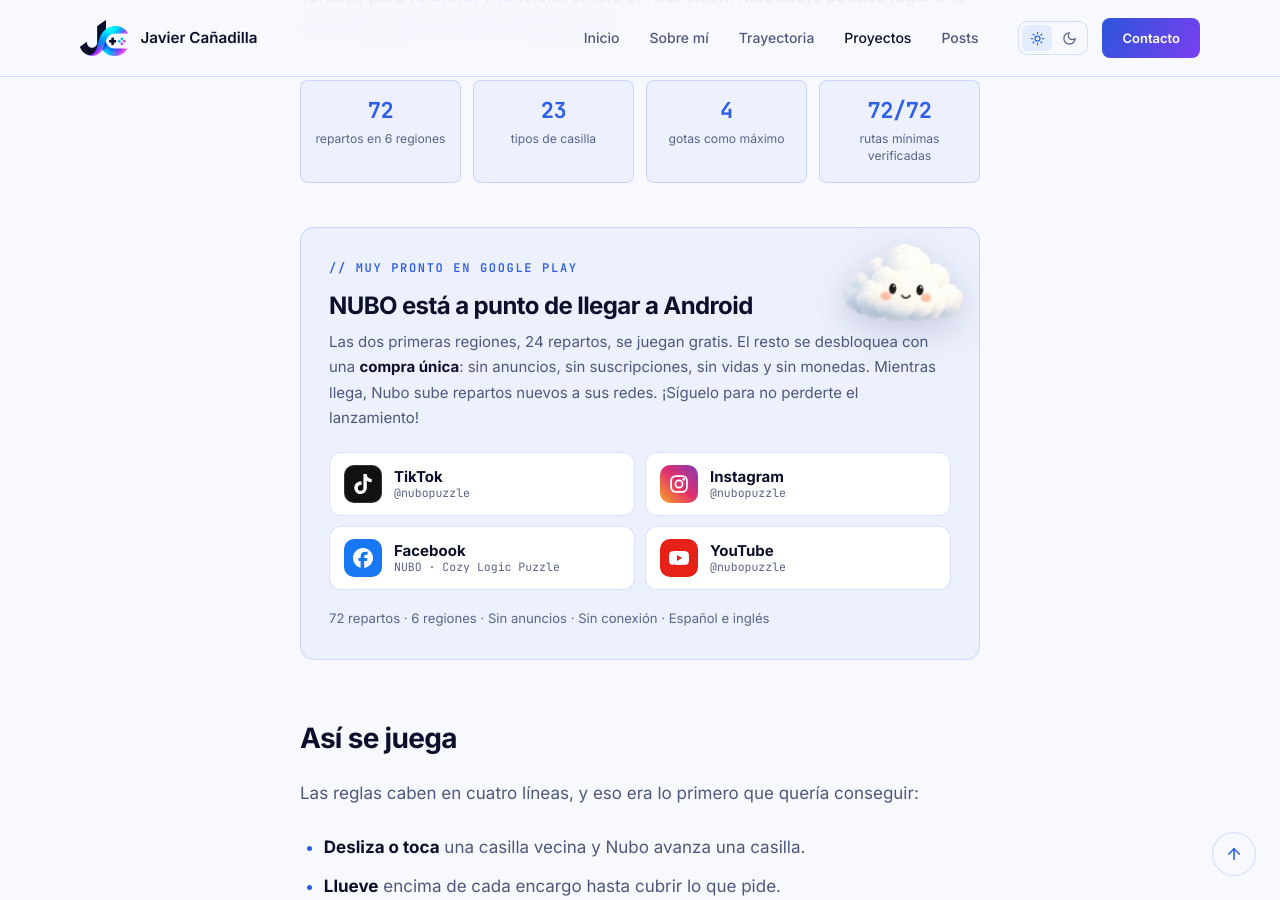
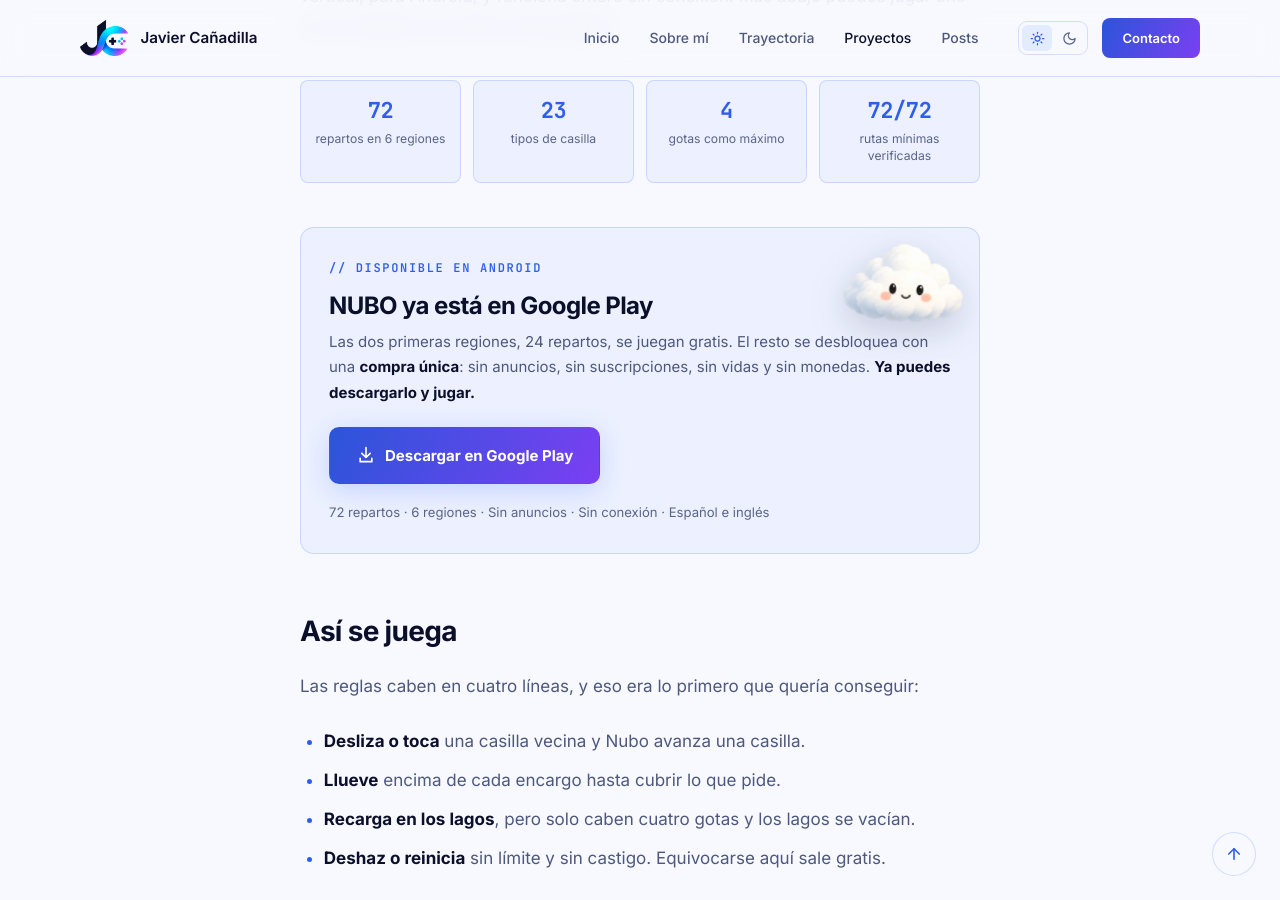
Before and after one commit to jcanadilla/jcanadilla.github.io, a Jekyll site: the page built from _projects/6-nubo.md, in a window 1280 px wide and 900 px high, scrolled down 1252 px. Built offline with Jekyll 4.4.1, drawn with Linux system fonts in a browser that asks for light colours; some of the changed text lies outside the part shown.

Commit message:
Announce that Nubo is out on Google Play
Replace the pre-launch copy on the Nubo page with a download button and a
link to the Play listing.

Co-Authored-By: Claude Opus 5.5 <noreply@anthropic.com>

```diff
--- a/_projects/6-nubo.md
+++ b/_projects/6-nubo.md
@@ -31,10 +31,17 @@ Esta vez he cambiado de motor: NUBO está hecho con **Godot 4.7** y GDScript, en
 
 <div class="game-download nubo-lanzamiento">
 	<img class="nubo-lanzamiento__mascota" src="{{ nubo }}nubo-mascota.webp" alt="" width="180" height="132" loading="lazy">
-	<span class="eyebrow">// Muy pronto en Google Play</span>
-	<h2>NUBO está a punto de llegar a Android</h2>
-	<p>Las dos primeras regiones, 24 repartos, se juegan gratis. El resto se desbloquea con una <strong>compra única</strong>: sin anuncios, sin suscripciones, sin vidas y sin monedas. Mientras llega, Nubo sube repartos nuevos a sus redes. ¡Síguelo para no perderte el lanzamiento!</p>
-	{% include nubo-redes.html %}
+	<span class="eyebrow">// Disponible en Android</span>
+	<h2>NUBO ya está en Google Play</h2>
+	<p>Las dos primeras regiones, 24 repartos, se juegan gratis. El resto se desbloquea con una <strong>compra única</strong>: sin anuncios, sin suscripciones, sin vidas y sin monedas. <strong>Ya puedes descargarlo y jugar.</strong></p>
+	<div class="game-download__actions">
+		<a class="btn btn--primary" href="https://play.google.com/store/apps/details?id=com.javiercanadilla.nubo" target="_blank" rel="noopener noreferrer">
+			<svg width="20" height="20" viewBox="0 0 24 24" fill="none" stroke="currentColor" stroke-width="2" stroke-linecap="round" stroke-linejoin="round" aria-hidden="true">
+				<path d="M12 3v12m-5-5 5 5 5-5M5 16v4h14v-4" />
+			</svg>
+			Descargar en Google Play
+		</a>
+	</div>
 	<p class="game-download__note">72 repartos · 6 regiones · Sin anuncios · Sin conexión · Español e inglés</p>
 </div>
 
@@ -357,9 +364,9 @@ Treinta segundos para verlo en movimiento:
 </div>
 
 <div class="game-download nubo-cierre">
-	<span class="eyebrow">// Sigue a Nubo</span>
-	<h2>Un reparto nuevo en tus redes</h2>
-	<p>Nubo publica en vídeo repartos reales del juego. Síguelo en tu red favorita y entérate el primero de cuándo llega a Google Play.</p>
+	<span class="eyebrow">// Juega y sigue a Nubo</span>
+	<h2>Reparte la lluvia en tu móvil</h2>
+	<p>Si has llegado hasta aquí, lo suyo es que lo juegues: <a href="https://play.google.com/store/apps/details?id=com.javiercanadilla.nubo" target="_blank" rel="noopener noreferrer">descarga NUBO en Google Play</a> y cuéntame qué reparto se te ha atragantado. Y si quieres más, Nubo publica en vídeo repartos reales del juego en sus redes.</p>
 	{% include nubo-redes.html %}
 	<p class="game-download__note">¿Dudas sobre tus datos o sobre la compra? Están explicadas en la <a href="{{ '/privacidad/' | relative_url }}">política de privacidad</a> y en las <a href="{{ '/terminos/' | relative_url }}">condiciones de servicio</a>.</p>
 </div>
```
